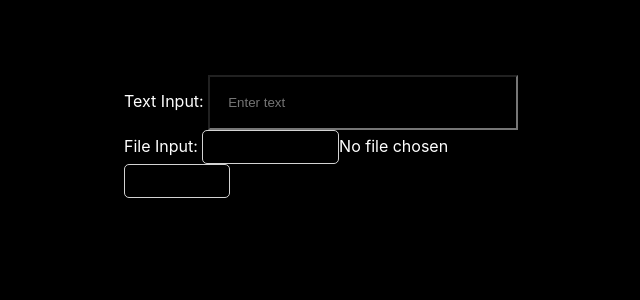
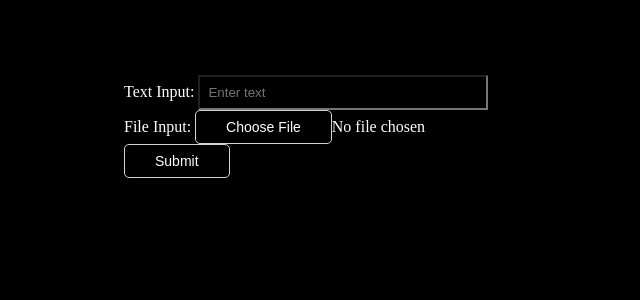
Before and after one commit to caitlinmclaugh/fovusapp, a React (Create React App) app: page / in a window 1280 px wide. Shown: the top 300 px of the page, without its empty margins (291-931 px from the left). Built offline with nearby package versions, Linux system fonts and the light colour scheme.

Commit message:
change font

```diff
--- a/src/App.css
+++ b/src/App.css
@@ -3,6 +3,8 @@
 .App {
   margin: 60px auto 0 auto;
   width: 450px;
+  line-height: 1.5em;
+  font-family: 'Times New Roman', Times, serif;
   flex: 1;
   align-items: left;
   justify-content: space-evenly;
@@ -29,8 +31,9 @@
 
 input {
   margin-top: 15px;
-  padding: 18px;
+  padding: 8px;
   width: 60%;
+  color: white;
 }
 
 .label {
@@ -45,6 +48,7 @@ input {
   border: 1px solid lightgray;
   border-radius: 5px;
   background-color: black;
+  color: white;
   font-size: 14px;
   cursor: pointer;
   transition: all 0.25s ease-in-out;
--- a/src/index.css
+++ b/src/index.css
@@ -8,6 +8,6 @@ body {
 }
 
 code {
-  font-family: source-code-pro, Menlo, Monaco, Consolas, 'Serif',
-    monospace;
+  font-family: source-code-pro, Menlo, Monaco, Consolas, 'Times New Roman',
+    Times, serif
 }
```
